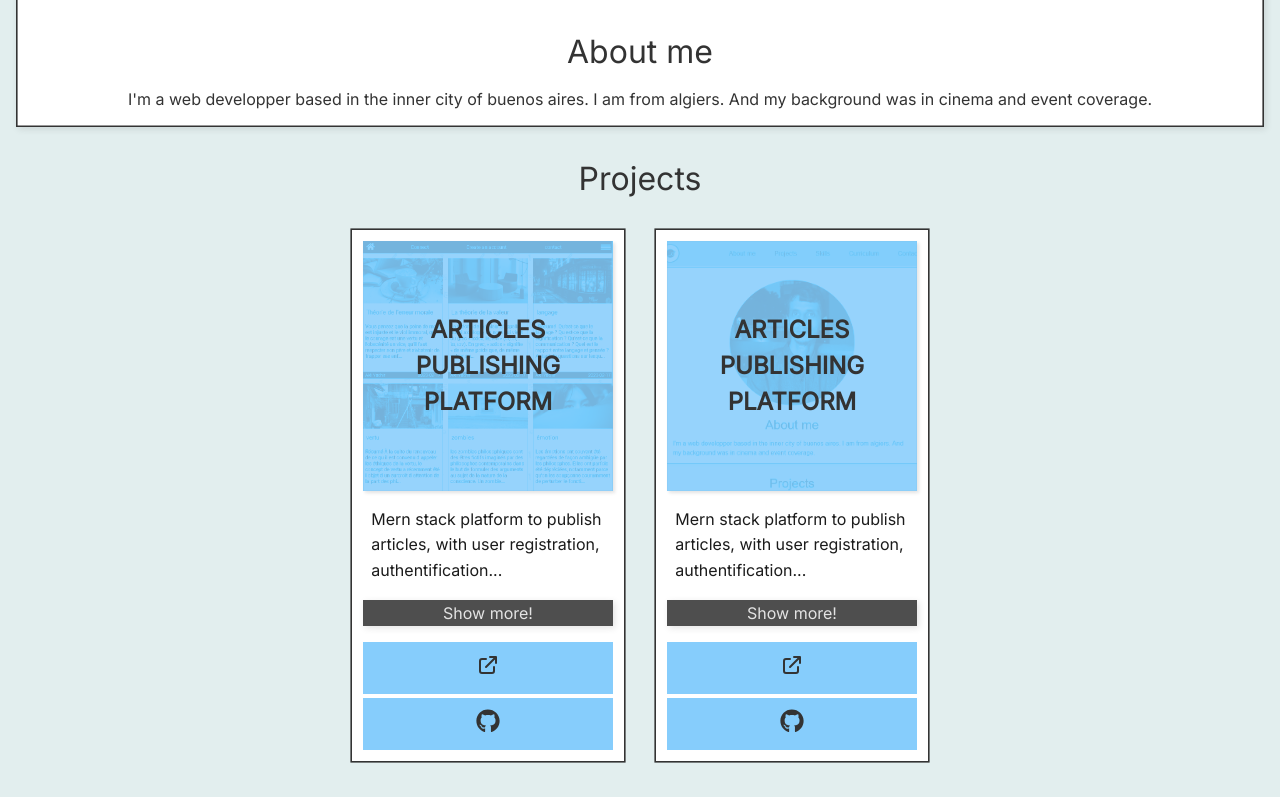
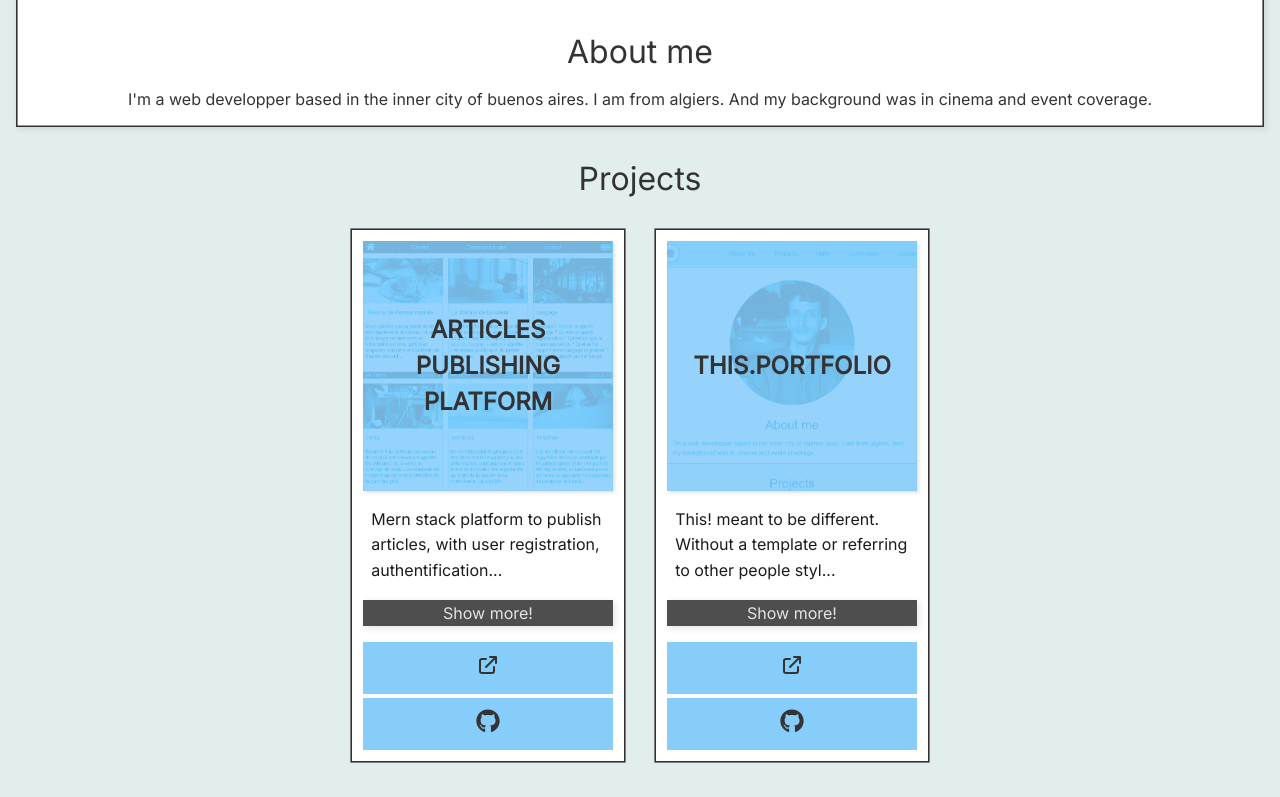
Before and after one commit to akliyachir/portfolio, a React (Vite) app: page / in a window 1280 px wide. Shown: the part 432-1229 px from the top of the page. Built offline with nearby package versions, Linux system fonts and the light colour scheme.

Commit message:
project section adding this.portfolio

```diff
--- a/src/Components/5-ProjectCard/ProjectCard.css
+++ b/src/Components/5-ProjectCard/ProjectCard.css
@@ -47,10 +47,12 @@
 	padding-inline: 1rem;
 	padding-block: 2.5rem;
 	background-color: var(--tl-1);
+	width: 100%;
 }
 
 .dark .SmallProjectCardContainer .project_name {
 	background-color: var(--clr-4);
+	width: 100%;
 }
 
 .ImageHalfProjectCard {
@@ -78,6 +80,7 @@
 }
 
 .project_name_bis {
+	width: 100%;
 	height: 100%;
 	font-weight: bold;
 	display: flex;
--- a/src/ListsAndFixedContent/projectsContent.js
+++ b/src/ListsAndFixedContent/projectsContent.js
@@ -81,9 +81,8 @@ const projectsContent = [
 	},
 	{
 		id: 2,
-		project_name: 'Articles Publishing Platform',
-		project_description:
-			'Mern stack platform to publish articles, with user registration, authentification, authorizations, password encryption, token and local storage, foreign keys, and crud operations.',
+		project_name: 'this.Portfolio',
+		project_description: `This! meant to be different. Without a template or referring to other people styles. If it's not perfect, or beautiful enough, I assure you,  it was a lot of fun building it.`,
 		project_image_preview: '/projectsImages/2-portfolio.png',
 		project_link: 'https://my-article-online.netlify.app/',
 		project_github_repository:
```
